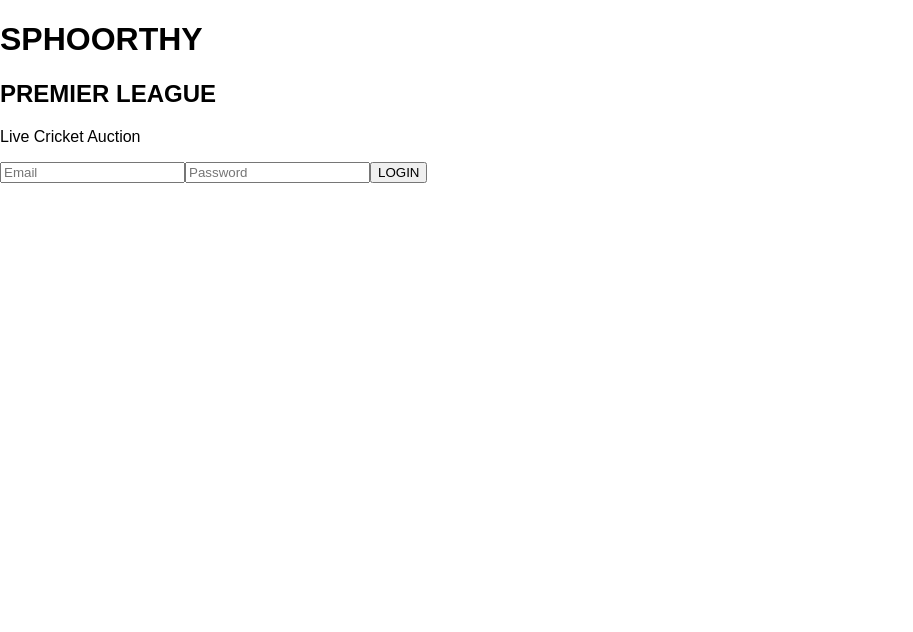
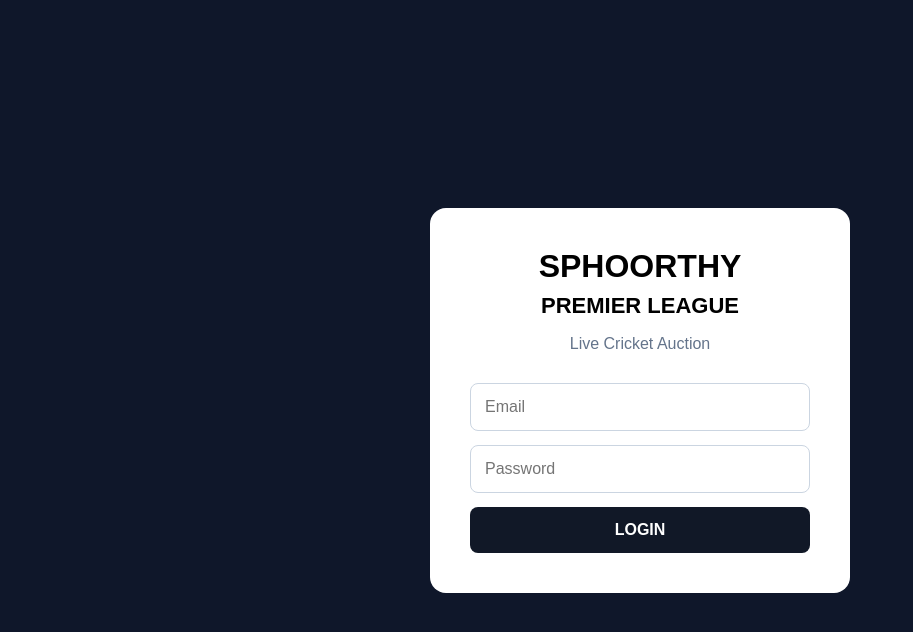
Before and after one commit to shashanth680/sphoorthy-premier-league, a React (Vite) app in the folder frontend/: page / in a window 1280 px wide. Shown: the top 632 px of the page, without its empty margins (0-913 px from the left). Built offline with nearby package versions, Linux system fonts and the light colour scheme; no server answers.

Commit message:
Enhance login page styles and layout

```diff
--- a/frontend/src/index.css
+++ b/frontend/src/index.css
@@ -5,8 +5,105 @@
 body {
   margin: 0;
   font-family: Arial, sans-serif;
+  background: #0f172a;
+}
+
+button,
+input {
+  font: inherit;
 }
 
 button {
   cursor: pointer;
 }
+
+.login-page {
+  min-height: 100vh;
+
+  display: flex;
+  align-items: center;
+  justify-content: center;
+
+  padding: 20px;
+}
+
+.login-card {
+  width: 100%;
+  max-width: 420px;
+
+  padding: 40px;
+
+  background: white;
+
+  border-radius: 16px;
+
+  text-align: center;
+}
+
+.login-card h1 {
+  margin: 0;
+
+  font-size: 32px;
+}
+
+.login-card h2 {
+  margin: 8px 0;
+
+  font-size: 22px;
+}
+
+.login-card p {
+  color: #64748b;
+
+  margin-bottom: 30px;
+}
+
+.login-card form {
+  display: flex;
+
+  flex-direction: column;
+
+  gap: 14px;
+}
+
+.login-card input {
+  width: 100%;
+
+  padding: 14px;
+
+  border: 1px solid #cbd5e1;
+
+  border-radius: 8px;
+
+  outline: none;
+}
+
+.login-card button {
+  padding: 14px;
+
+  border: none;
+
+  border-radius: 8px;
+
+  background: #111827;
+
+  color: white;
+
+  font-weight: bold;
+}
+
+.login-card button:disabled {
+  opacity: 0.6;
+}
+
+.login-error {
+  padding: 10px;
+
+  border-radius: 8px;
+
+  background: #fee2e2;
+
+  color: #b91c1c;
+
+  font-size: 14px;
+}
```
